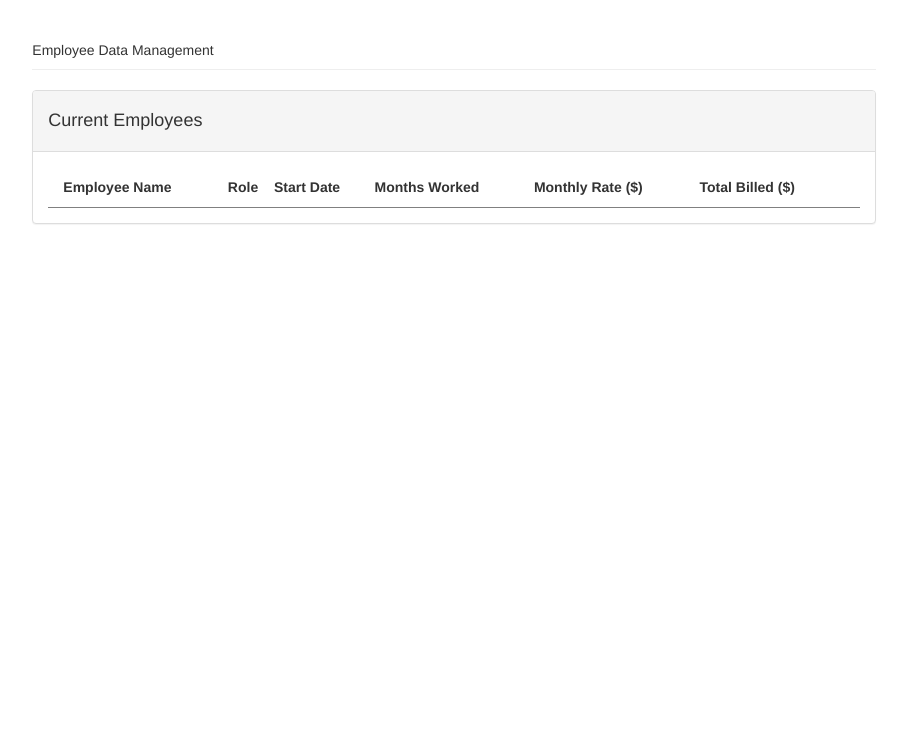
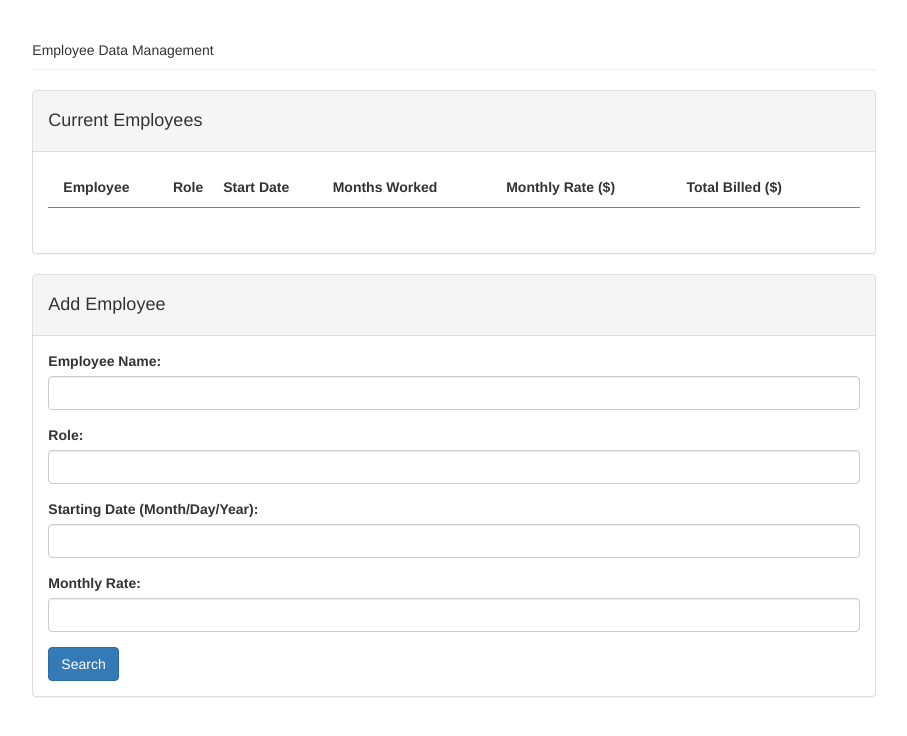
Before and after one commit to jhart25/timeSheet, a plain HTML site: page index.html in a window 1280 px wide. Shown: the whole page, without its empty margins (186-1093 px from the left). Drawn offline with nearby package versions, Linux system fonts and the light colour scheme.

Commit message:
Added the form sheet

```diff
--- a/index.html
+++ b/index.html
@@ -27,10 +27,49 @@
                         <div class="panel-heading" style="border-bottom: 1px solid gray;">
                             <table id="myTable" style="width:100%">
                                 <tr>
-                                    <th>Employee Name</th>
+                                    <th>Employee</th>
                                     <th>Role</th>
                                     <th>Start Date</th>
                                     <th>Months Worked</th>
                                     <th>Monthly Rate ($)</th>
                                     <th>Total Billed ($)</th>
                                 </tr>
+                            </table>
+                        </div>
+                        <div class="panel-body"></div>
+                    </div>
+                </div>
+            </div>
+        </div>
+        <div class="row">
+            <div class="col-xs-12 col-sm-12 col-md-8 col-md-offset-2 col-lg-8 col-lg-offset-2">
+                <div class="panel panel-default">
+                    <div class="panel-heading">
+                        <h4>Add Employee</h4>
+                    </div>
+                    <div class="panel-body">
+                        <form>
+                            <div class="form-group">
+                                <label for="term">Employee Name:</label>
+                                <input type="term" class="form-control" id="name-input">
+                            </div>
+                            <div class="form-group">
+                                <label for="term">Role:</label>
+                                <input type="term" class="form-control" id="role-input">
+                            </div>
+                            <div class="form-group">
+                                <label for="term">Starting Date (Month/Day/Year):</label>
+                                <input type="term" class="form-control" id="startDate-input">
+                            </div>
+                            <div class="form-group">
+                                <label for="year-start">Monthly Rate:</label>
+                                <input type="year-start" class="form-control" id="monthlyRate-input">
+                            </div>
+                            <button id="add-user" class="btn btn-primary btn-md"></span>Search</button>
+
+                        </form>
+                    </div>
+                </div>
+            </div>
+        </div>
+    </div>
```
